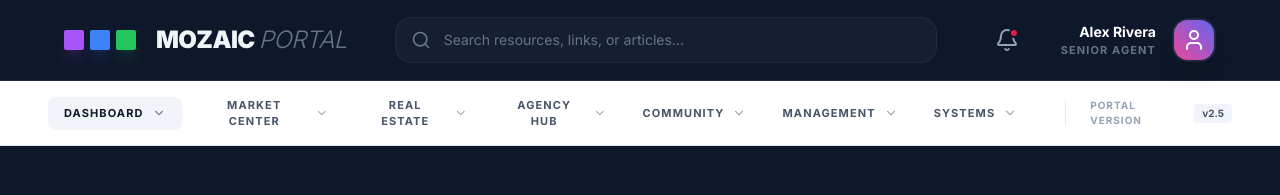
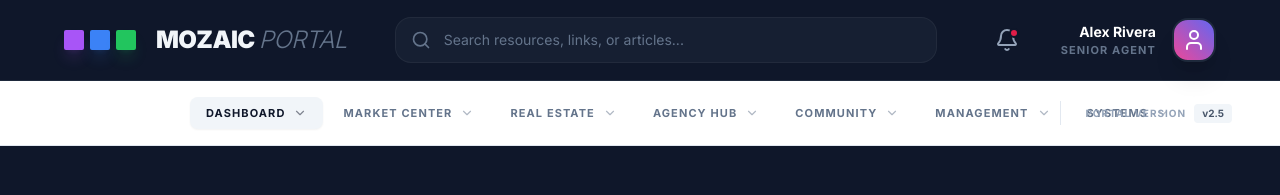
Before and after one commit to kunaal-gupta/Atlas-Portal-v1, a React (Vite) app: page / in a window 1280 px wide. Shown: the top 195 px of the page. Built offline with nearby package versions, Linux system fonts and the light colour scheme.

Commit message:
feat(navbar): Center navigation tabs and adjust padding
Repositions the main navigation tabs to be centered within the navbar. This change improves visual balance by adding left padding to the container, effectively pushing the tabs towards the right.

```diff
--- a/components/Layout/Navbar.tsx
+++ b/components/Layout/Navbar.tsx
@@ -111,7 +111,9 @@ const Navbar: React.FC<NavbarProps> = ({ activeTab, onTabChange }) => {
   return (
     <nav className="bg-white border-b border-slate-200 sticky top-20 z-40">
       <div className="container mx-auto px-8 lg:px-12 max-w-[1600px]">
-        <div className="flex items-center h-16 space-x-1">
+        {/* Added pl-24 to push the centered tabs slightly towards the right */}
+        <div className="flex items-center justify-center h-16 relative pl-24">
+          <div className="flex items-center space-x-1">
             {NAV_STRUCTURE.map((category) => {
               const isCategoryActive = activeCategory === category.label;
 
@@ -126,7 +128,7 @@ const Navbar: React.FC<NavbarProps> = ({ activeTab, onTabChange }) => {
                     className={`px-4 py-2 rounded-lg text-[11px] font-bold uppercase tracking-widest transition-all duration-200 flex items-center space-x-2
                       ${isCategoryActive
                         ? 'bg-slate-100 text-slate-900 shadow-sm'
-                      : 'text-slate-600 hover:text-slate-900 hover:bg-slate-50'}`}
+                        : 'text-slate-500 hover:text-rose-600 hover:bg-slate-50'}`}
                   >
                     <span>{category.label}</span>
                     <ChevronDown className={`w-3.5 h-3.5 opacity-50 transition-transform duration-200 ${openCategory === category.label ? 'rotate-180 opacity-100' : ''}`} />
@@ -134,7 +136,7 @@ const Navbar: React.FC<NavbarProps> = ({ activeTab, onTabChange }) => {
 
                   {/* Dropdown Menu */}
                   {openCategory === category.label && (
-                  <div className="absolute top-[100%] left-0 pt-1 min-w-[240px] animate-in fade-in slide-in-from-top-2 duration-150">
+                    <div className="absolute top-[100%] left-1/2 -translate-x-1/2 pt-1 min-w-[240px] animate-in fade-in slide-in-from-top-2 duration-150">
                       <div className="bg-white border border-slate-200 rounded-xl shadow-xl p-2 overflow-hidden ring-1 ring-black/5">
                         <div className="px-3 py-1.5 mb-1">
                           <span className="text-[9px] font-bold text-slate-400 uppercase tracking-widest">{category.label} Resources</span>
@@ -153,7 +155,7 @@ const Navbar: React.FC<NavbarProps> = ({ activeTab, onTabChange }) => {
                                 className={`w-full flex items-center space-x-3 px-3 py-2.5 rounded-lg text-[11px] font-bold uppercase tracking-widest transition-all
                                   ${isActive
                                     ? 'bg-rose-600 text-white'
-                                  : 'text-slate-700 hover:text-slate-900 hover:bg-slate-50'}`}
+                                    : 'text-slate-500 hover:text-slate-900 hover:bg-slate-50'}`}
                               >
                                 <Icon className={`w-4 h-4 shrink-0 ${isActive ? 'text-white' : 'text-slate-400'}`} />
                                 <span className="truncate">{item.name}</span>
@@ -167,10 +169,9 @@ const Navbar: React.FC<NavbarProps> = ({ activeTab, onTabChange }) => {
                 </div>
               );
             })}
+          </div>
 
-          <div className="flex-grow"></div>
-
-          <div className="hidden xl:flex items-center">
+          <div className="absolute right-0 hidden xl:flex items-center">
             <div className="h-6 w-[1px] bg-slate-200 mx-6"></div>
             <div className="flex items-center space-x-2 text-slate-400">
               <span className="text-[10px] font-bold uppercase tracking-widest">Portal Version</span>
```
Lines whose indentation alone changed are shown as unchanged.
